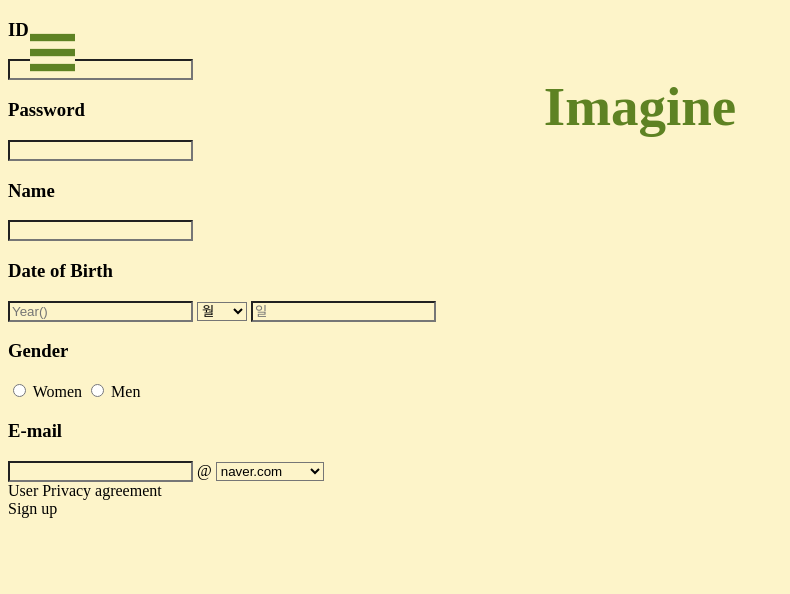
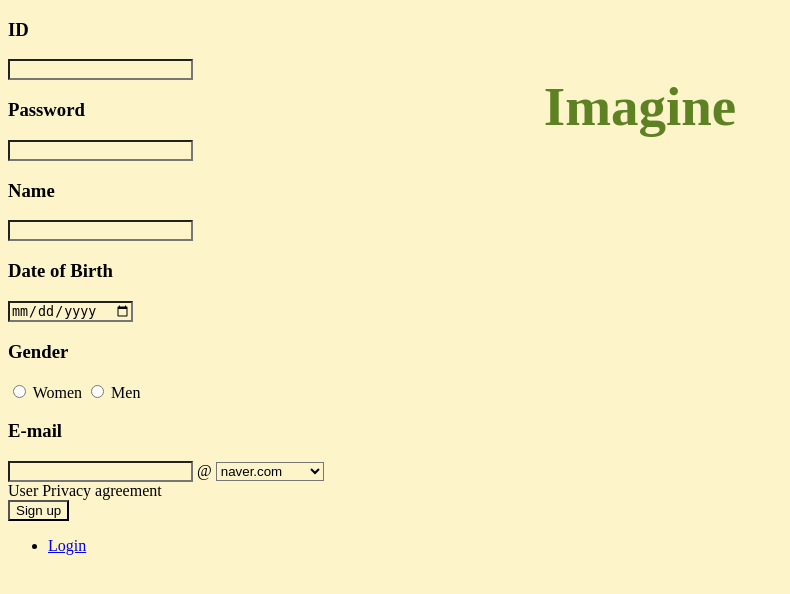
Before and after one commit to standyoung/imagine, a Django app: template templates/account/signup.html in a window 1280 px wide. Shown: the top 594 px of the page, without its empty margins (0-790 px from the left). Run offline with Django 4.2, Linux system fonts and the light colour scheme; the template is opened without the code that fills it, so the values that code supplies are empty.

Commit message:
login 기능

```diff
--- a/account/urls.py
+++ b/account/urls.py
@@ -1,10 +1,10 @@
 from django.urls import path
-from django.contrib.auth import views as auth_views
 from account.views import *
+from . import views
 
 app_name = 'account'
 
 urlpatterns = [
-    path('login/', auth_views.LoginView.as_view(template_name='account/login.html'), name='login'),  #127.0.0.1:8000/account/login/
-    path('signup/', signup, name='signup'),  # 127.0.0.1:8000/account/login/
+    path('login/', views.login, name='login'),  #127.0.0.1:8000/account/login/
+    path('signup/', views.signup, name='signup'),  # 127.0.0.1:8000/account/login/
 ]
--- a/config/settings.py
+++ b/config/settings.py
@@ -41,6 +41,9 @@ ALLOWED_HOSTS = []
 # Application definition
 
 INSTALLED_APPS = [
+    'home',
+    'account',
+    'mypage',
     'django.contrib.admin',
     'django.contrib.auth',
     'django.contrib.contenttypes',
@@ -49,9 +52,6 @@ INSTALLED_APPS = [
     'django.contrib.staticfiles',
     'rest_framework',
     'rest_framework.authtoken',
-    'home',
-    'account',
-    'mypage',
 ]
 
 MIDDLEWARE = [
--- a/templates/account/signup.html
+++ b/templates/account/signup.html
@@ -12,8 +12,8 @@
 
 <!--html 코드 작성-->
 {% block content %}
-<form>
-<!--    {% csrf_token %}-->
+<form action="{% url 'account:signup' %}" method="POST">
+    {% csrf_token %}
     <div class="form">
         <!-- 아이디 입력 -->
         <div class="userInput">
@@ -21,7 +21,7 @@
                 ID
             </h3>
             <span id="idError"></span>
-            <input name="id" type="text" value="">
+            <input name="uid" type="text" value="">
         </div>
 
         <!-- 비밀번호 입력 -->
@@ -30,7 +30,7 @@
                 Password
             </h3>
             <span id="pwError"></span>
-            <input name="pw" type="password" value="">
+            <input name="pwd" type="password" value="">
         </div>
 
         <!-- 이름 입력 -->
@@ -49,23 +49,7 @@
                 <span id="birthError"></span>
             </h3>
             <div>
-                <input type="number" placeholder="Year()">
-                <select>
-                    <option value="">월</option>
-                    <option value="">1월</option>
-                    <option value="">2월</option>
-                    <option value="">3월</option>
-                    <option value="">4월</option>
-                    <option value="">5월</option>
-                    <option value="">6월</option>
-                    <option value="">7월</option>
-                    <option value="">8월</option>
-                    <option value="">9월</option>
-                    <option value="">10월</option>
-                    <option value="">11월</option>
-                    <option value="">12월</option>
-                </select>
-                <input type="number" placeholder="일">
+                <input name="birth" type="date" placeholder="Year()">
             </div>
         </div>
 
@@ -110,7 +94,7 @@
         <div>User Privacy agreement</div>
 
         <!-- 회원가입 버튼 -->
-        <div class="signup-button">Sign up</div>
+        <div class="signup-button"><input type="submit" value="Sign up"></div>
     </div>
     <div>
         {% if request.GET.result == 'passfail' %}
--- a/templates/base.html
+++ b/templates/base.html
@@ -53,18 +53,26 @@
 
 </head>
 <body>
+{% if user.is_authenticated %}
 <div class="menu">
     <a href="{% url 'mypage:like' %}">
         <img src="{% static 'image/menu-icon.png' %}" alt="menu">
     </a>
 </div>
-
+{% endif %}
 <div>
     <a href="{% url 'home:home' %}">
         <h1 class="title">Imagine</h1>
     </a>
 </div>
 
+<ul>
+    <li><a href="{% url 'account:login' %}">Login</a></li>
+    {% if user.is_authenticated %}
+    <li><a href="{% url 'account:signup' %}">Sign up</a></li>
+    {% endif %}
+</ul>
+
 
 </body>
 
--- a/templates/home/home.html
+++ b/templates/home/home.html
@@ -92,11 +92,9 @@
     <div class="upload-title">
         IMG_3666.JPG
     </div>
-    {% if user.is_authenticated %}
     <div class="upload-button">
         Upload
     </div>
-    {% endif %}
 </div>
 <div class="enter-button">
     Enter
```
Also changed, not shown: account/admin.py (+4 -4 lines), account/models.py (+10 -6 lines), account/validate.py (added, +8 -0 lines), account/views.py (+44 -6 lines), templates/account/login.html (+3 -9 lines), account/migrations/0001_initial.py, db.sqlite3, home/migrations/__init__.py (deleted), mypage/migrations/__init__.py (deleted).
